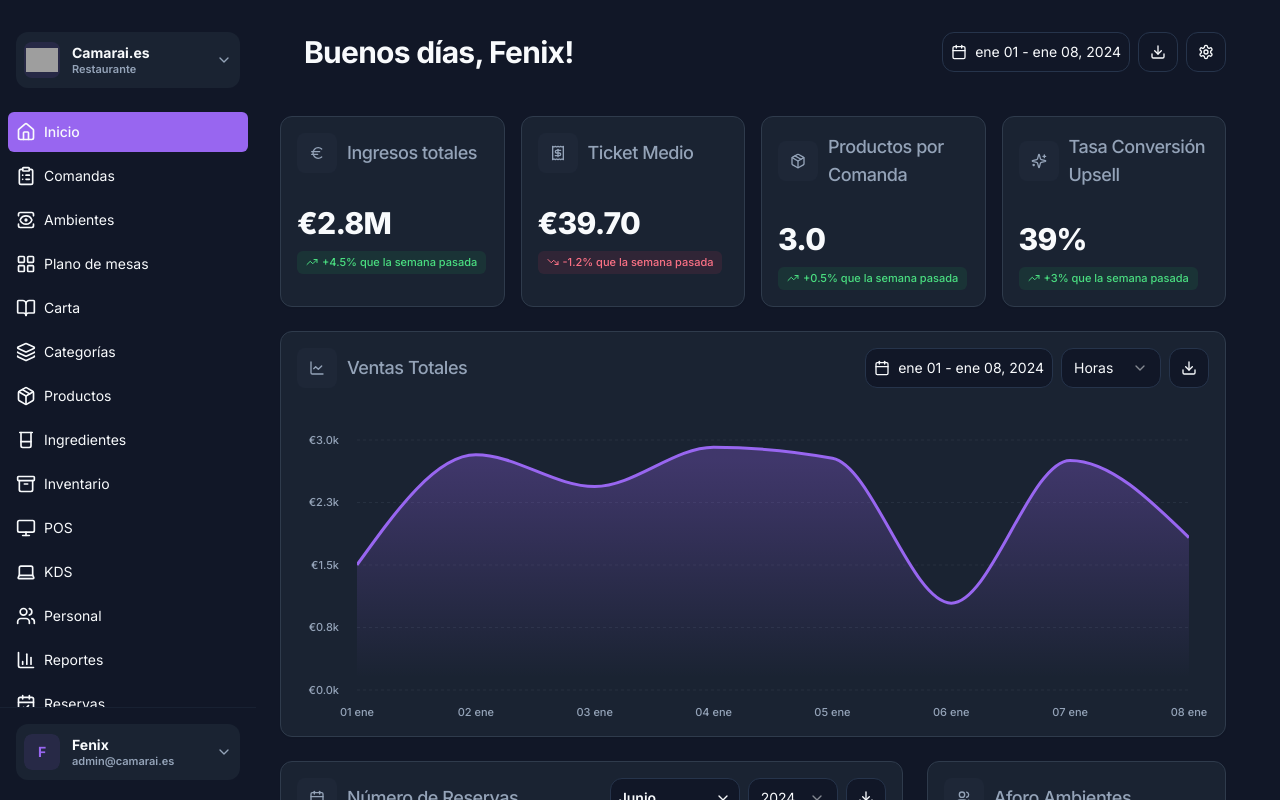
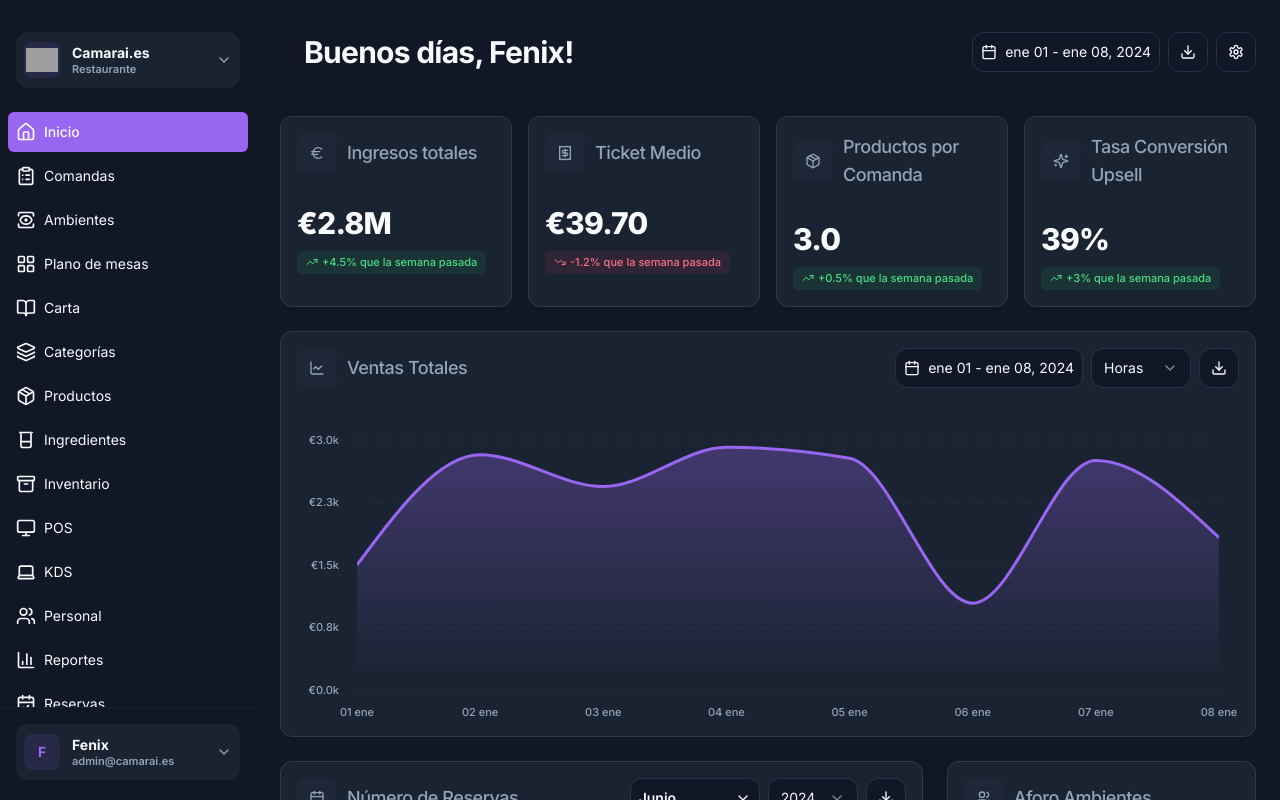
Before and after one commit to Camarai-official/app.camarai.es, a Next.js app: page / in a window 1280 px wide. Shown: the top 800 px of the page. Built offline with nearby package versions, Linux system fonts and the light colour scheme; grey boxes are pictures that could not be loaded.

Commit message:
important fix

```diff
--- a/src/app/globals.css
+++ b/src/app/globals.css
@@ -94,7 +94,15 @@
   body {
     @apply bg-background text-foreground overflow-x-hidden;
     max-width: 100vw;
-    scrollbar-gutter: stable;
+    width: 100%;
+  }
+
+  body[data-scroll-locked] {
+    padding-right: 0 !important;
+  }
+
+  html,
+  body {
     font-family:
       var(--font-inter),
       ui-sans-serif,
@@ -181,6 +189,6 @@
 }
 
 /* Fix layout shift when modals/dropdowns open by compensating scrollbar width */
-body[style*="overflow: hidden"] {
+body[style*='overflow: hidden'] {
   padding-right: var(--removed-body-scroll-bar-size, 0px) !important;
 }
```
